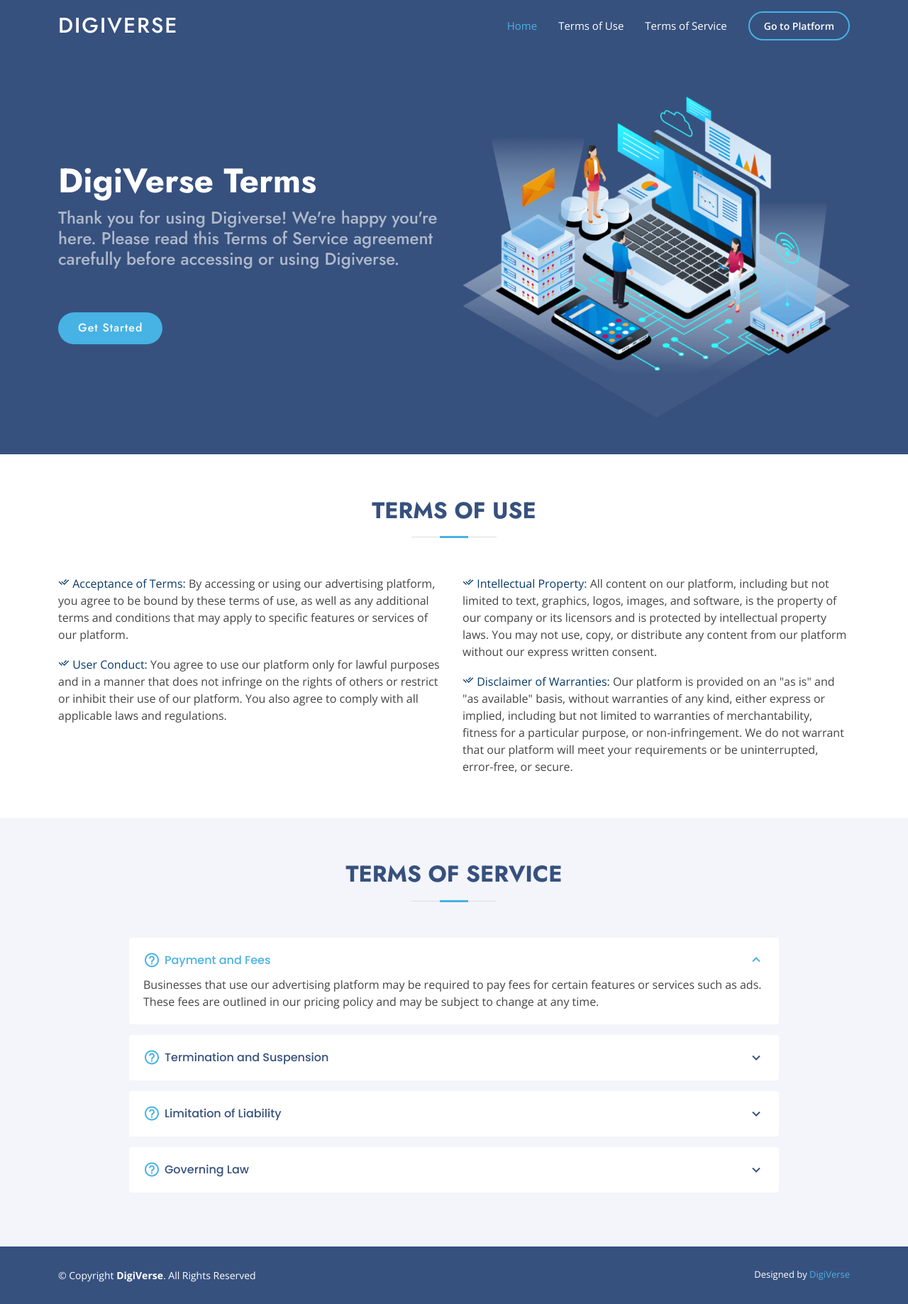
After one commit to JIMMUGUNA789/advertisingPlatform, a Django app: page /company/terms-of-use/ in a window 1280 px wide. The commit adds this page. Shown: the whole page at 71% size. Run offline with Django 4.2, Linux system fonts and the light colour scheme; some libraries are stand-ins or nearby versions.

Commit message:
Terms of service and use

```diff
--- a/companies/urls.py
+++ b/companies/urls.py
@@ -13,4 +13,5 @@ urlpatterns = [
     path('followAndUnfollowCompany/<str:company_id>/', views.followAndUnfollowCompany, name='followAndUnfollowCompany'),
     path('digiverse/', views.digiverseSite, name='digiverse'),
     path('contact/<str:company_id>/', views.contactCompany, name='contact'),
+    path('terms-of-use/', views.termsOfUse, name='termsOfUse'),
 ]
--- a/companies/views.py
+++ b/companies/views.py
@@ -359,3 +359,5 @@ def contactCompany(request, company_id):
         "company":company,
     }
     return render(request, 'company/contactCompany.html', context)
+def termsOfUse(request):
+    return render(request, 'termsOfUse.html')
--- a/templates/footer.html
+++ b/templates/footer.html
@@ -3,12 +3,11 @@
     <div class="container">
       <p>Copyright &copy; 2023 Digi Verse, Inc.</p>
       <ul class="list-unstyled list-inline" style="display:flex; justify-content:center;">
-        <li><a href="">Terms</a></li>
+        <li><a href="{% url 'termsOfUse' %}">Terms</a></li>
         <li><a href="#">Privacy</a></li>
         <li><a href="#">Security</a></li>
-        <li><a href="#">Status</a></li>
+        <li><a href="#">Help</a></li>
         <li><a href="{% url 'digiverse' %}">About</a></li>
-        <li><a href="#">Help</a></li>
       </ul>
     </div>
   </footer>
--- /dev/null
+++ b/templates/termsOfUse.html
@@ -0,0 +1,221 @@
+{% load static %}
+
+<!DOCTYPE html>
+<html lang="en">
+
+<head>
+  <meta charset="utf-8">
+  <meta content="width=device-width, initial-scale=1.0" name="viewport">
+
+  <title>Digiverse - Index</title>
+  <meta content="" name="description">
+  <meta content="" name="keywords">
+
+  <!-- Favicons -->
+  <link href="{% static 'assets/img/digiverselogo.png' %}" rel="icon">
+  <link href="{% static 'assets/img/apple-touch-icon.png' %}" rel="apple-touch-icon">
+
+  <!-- Google Fonts -->
+  <link href="https://fonts.googleapis.com/css?family=Open+Sans:300,300i,400,400i,600,600i,700,700i|Jost:300,300i,400,400i,500,500i,600,600i,700,700i|Poppins:300,300i,400,400i,500,500i,600,600i,700,700i" rel="stylesheet">
+
+  <!-- Vendor CSS Files -->
+  <link href="{% static 'assets/vendor/aos/aos.css' %}" rel="stylesheet">
+  <link href="{% static 'assets/vendor/bootstrap/css/bootstrap.min.css' %}" rel="stylesheet">
+  <link href="{% static 'assets/vendor/bootstrap-icons/bootstrap-icons.css' %}" rel="stylesheet">
+  <link href="{% static 'assets/vendor/boxicons/css/boxicons.min.css' %}" rel="stylesheet">
+  <link href="{% static 'assets/vendor/glightbox/css/glightbox.min.css' %}" rel="stylesheet">
+  <link href="{% static 'assets/vendor/remixicon/remixicon.css' %}" rel="stylesheet">
+  <link href="{% static 'assets/vendor/swiper/swiper-bundle.min.css' %}" rel="stylesheet">
+
+  <!-- Template Main CSS File -->
+  <link href="{% static 'assets/css/style.css' %}" rel="stylesheet">
+  <script src="https://code.jquery.com/jquery-3.6.0.min.js"></script>
+
+
+
+</head>
+
+<body>
+
+  <!-- ======= Header ======= -->
+  <header id="header" class="fixed-top ">
+    <div class="container d-flex align-items-center">
+
+      <h1 class="logo me-auto"><a href="index.html">DigiVerse</a></h1>
+
+      <!-- <a href="index.html" class="logo me-auto"><img src="assets/img/logo.png" alt="" class="img-fluid"></a>-->
+
+      <nav id="navbar" class="navbar">
+        <ul>
+          <li><a class="nav-link scrollto active" href="#hero">Home</a></li>
+          <li><a class="nav-link scrollto" href="#about">Terms of Use</a></li>
+          <li><a class="nav-link scrollto" href="#faq">Terms of Service</a></li>
+
+
+
+          <li><a class="getstarted scrollto" href="{% url 'home' %}">Go to Platform</a></li>
+        </ul>
+        <i class="bi bi-list mobile-nav-toggle"></i>
+      </nav><!-- .navbar -->
+
+    </div>
+  </header><!-- End Header -->
+
+  <!-- ======= Hero Section ======= -->
+  <section id="hero" class="d-flex align-items-center">
+
+    <div class="container">
+      <div class="row">
+        <div class="col-lg-6 d-flex flex-column justify-content-center pt-4 pt-lg-0 order-2 order-lg-1" data-aos="fade-up" data-aos-delay="200">
+          <h1>DigiVerse Terms </h1>
+          <h2>Thank you for using Digiverse! We're happy you're here. Please read this Terms of Service agreement carefully before accessing or using Digiverse. </h2>
+          <div class="d-flex justify-content-center justify-content-lg-start">
+            <a href="#about" class="btn-get-started scrollto">Get Started</a>
+          </div>
+        </div>
+        <div class="col-lg-6 order-1 order-lg-2 hero-img" data-aos="zoom-in" data-aos-delay="200">
+          <img src="{% static 'assets/img/hero-img.png' %}" class="img-fluid animated" alt="">
+        </div>
+      </div>
+    </div>
+
+  </section><!-- End Hero -->
+
+  <main id="main">
+
+
+
+    <!-- ======= About Us Section ======= -->
+    <section id="about" class="about">
+      <div class="container" data-aos="fade-up">
+
+        <div class="section-title">
+          <h2>Terms of Use</h2>
+        </div>
+
+        <div class="row content">
+          <div class="col-lg-6">
+            <p>
+              <i class="ri-check-double-line" style="color:  #083966;"></i><span style="color: #083966;"> Acceptance of Terms: </span>
+              By accessing or using our advertising platform, you agree to be bound by these terms of use, as well as any additional terms and conditions that may apply to specific features or services of our platform.
+            </p>
+
+            <p><i class="ri-check-double-line" style="color:  #083966;"></i><span style="color: #083966;"> User Conduct: </span>
+                You agree to use our platform only for lawful purposes and in a manner that does not infringe on the rights of others or restrict or inhibit their use of our platform. You also agree to comply with all applicable laws and regulations.</p>
+          </div>
+          <div class="col-lg-6 pt-4 pt-lg-0">
+            <p>
+              <i class="ri-check-double-line" style="color:  #083966;"></i><span style="color: #083966;"> Intellectual Property: </span>
+              All content on our platform, including but not limited to text, graphics, logos, images, and software, is the property of our company or its licensors and is protected by intellectual property laws. You may not use, copy, or distribute any content from our platform without our express written consent.
+            </p>
+            <p>
+                <i class="ri-check-double-line" style="color:  #083966;"></i><span style="color: #083966;"> Disclaimer of Warranties: </span>
+                Our platform is provided on an "as is" and "as available" basis, without warranties of any kind, either express or implied, including but not limited to warranties of merchantability, fitness for a particular purpose, or non-infringement. We do not warrant that our platform will meet your requirements or be uninterrupted, error-free, or secure.
+              </p>
+            <!-- <a href="#" class="btn-learn-more">Learn More</a> -->
+          </div>
+        </div>
+
+      </div>
+    </section><!-- End About Us Section -->
+
+
+    <!-- ======= Frequently Asked Questions Section ======= -->
+    <section id="faq" class="faq section-bg">
+      <div class="container" data-aos="fade-up">
+
+        <div class="section-title">
+          <h2>Terms of Service</h2>
+        </div>
+
+        <div class="faq-list">
+          <ul>
+            <li data-aos="fade-up" data-aos-delay="100">
+              <i class="bx bx-help-circle icon-help"></i> <a data-bs-toggle="collapse" class="collapse" data-bs-target="#faq-list-1"> Payment and Fees<i class="bx bx-chevron-down icon-show"></i><i class="bx bx-chevron-up icon-close"></i></a>
+              <div id="faq-list-1" class="collapse show" data-bs-parent=".faq-list">
+                <p>
+
+                    Businesses that use our advertising platform may be required to pay fees for certain features or services such as ads. These fees are outlined in our pricing policy and may be subject to change at any time.               </p>
+              </div>
+            </li>
+
+            <li data-aos="fade-up" data-aos-delay="200">
+              <i class="bx bx-help-circle icon-help"></i> <a data-bs-toggle="collapse" data-bs-target="#faq-list-2" class="collapsed"> Termination and Suspension<i class="bx bx-chevron-down icon-show"></i><i class="bx bx-chevron-up icon-close"></i></a>
+              <div id="faq-list-2" class="collapse" data-bs-parent=".faq-list">
+                <p>
+
+                    We reserve the right to terminate or suspend any user's access to our platform at any time, for any reason, without notice or liability.              </div>
+            </li>
+
+            <li data-aos="fade-up" data-aos-delay="300">
+              <i class="bx bx-help-circle icon-help"></i> <a data-bs-toggle="collapse" data-bs-target="#faq-list-3" class="collapsed"> Limitation of Liability <i class="bx bx-chevron-down icon-show"></i><i class="bx bx-chevron-up icon-close"></i></a>
+              <div id="faq-list-3" class="collapse" data-bs-parent=".faq-list">
+                <p>
+
+                    We will not be liable for any damages arising from the use or inability to use our platform, including but not limited to direct, indirect, incidental, punitive, and consequential damages. Our total liability for any and all claims arising from your use of our platform will not exceed the amount paid by you for our services.              </div>
+            </li>
+
+
+            <li data-aos="fade-up" data-aos-delay="500">
+              <i class="bx bx-help-circle icon-help"></i> <a data-bs-toggle="collapse" data-bs-target="#faq-list-5" class="collapsed">Governing Law
+                <i class="bx bx-chevron-down icon-show"></i><i class="bx bx-chevron-up icon-close"></i></a>
+              <div id="faq-list-5" class="collapse" data-bs-parent=".faq-list">
+                <p>
+
+                    These terms of service will be governed by and construed in accordance with the laws of respective countries where this platform is adopted. Any disputes arising from these terms of service will be resolved in the courts of respective countries.              </div>
+            </li>
+
+          </ul>
+        </div>
+
+      </div>
+    </section><!-- End Frequently Asked Questions Section -->
+
+
+
+  </main><!-- End #main -->
+
+  <!-- ======= Footer ======= -->
+  <footer id="footer">
+
+
+
+
+    <div class="container footer-bottom clearfix">
+      <div class="copyright">
+        &copy; Copyright <strong><span>DigiVerse</span></strong>. All Rights Reserved
+      </div>
+      <div class="credits">
+
+        Designed by <a href="#">DigiVerse</a>
+      </div>
+    </div>
+  </footer><!-- End Footer -->
+
+  <div id="preloader"></div>
+  <a href="#" class="back-to-top d-flex align-items-center justify-content-center"><i class="bi bi-arrow-up-short"></i></a>
+
+  <!-- Vendor JS Files -->
+  <script src="{% static 'assets/vendor/aos/aos.js' %}"></script>
+  <script src="{% static 'assets/vendor/bootstrap/js/bootstrap.bundle.min.js' %}"></script>
+  <script src="{% static 'assets/vendor/glightbox/js/glightbox.min.js' %}"></script>
+  <script src="{% static 'assets/vendor/isotope-layout/isotope.pkgd.min.js' %} "></script>
+  <script src="{% static 'assets/vendor/swiper/swiper-bundle.min.js' %}"></script>
+  <script src="{% static 'assets/vendor/waypoints/noframework.waypoints.js' %}"></script>
+  <script src="{% static 'assets/vendor/php-email-form/validate.js' %}"></script>
+
+  <!-- Template Main JS File -->
+  <script src="{% static 'assets/js/main.js' %}"></script>
+  <script>
+    $(document).ready(function () {
+      setTimeout(function () {
+        $(".alert").remove();
+      }, 5000);
+    });
+  </script>
+
+
+
+</body>
+
+</html>
```
